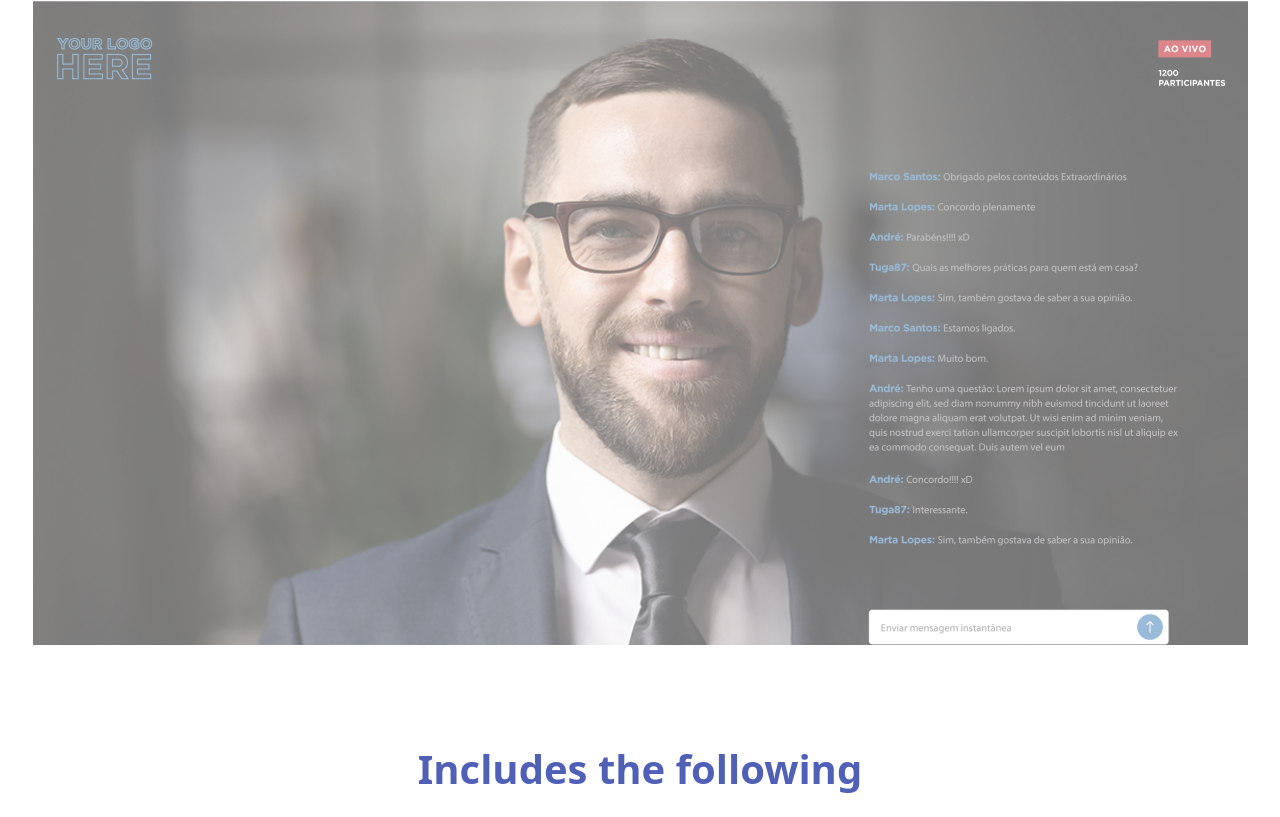
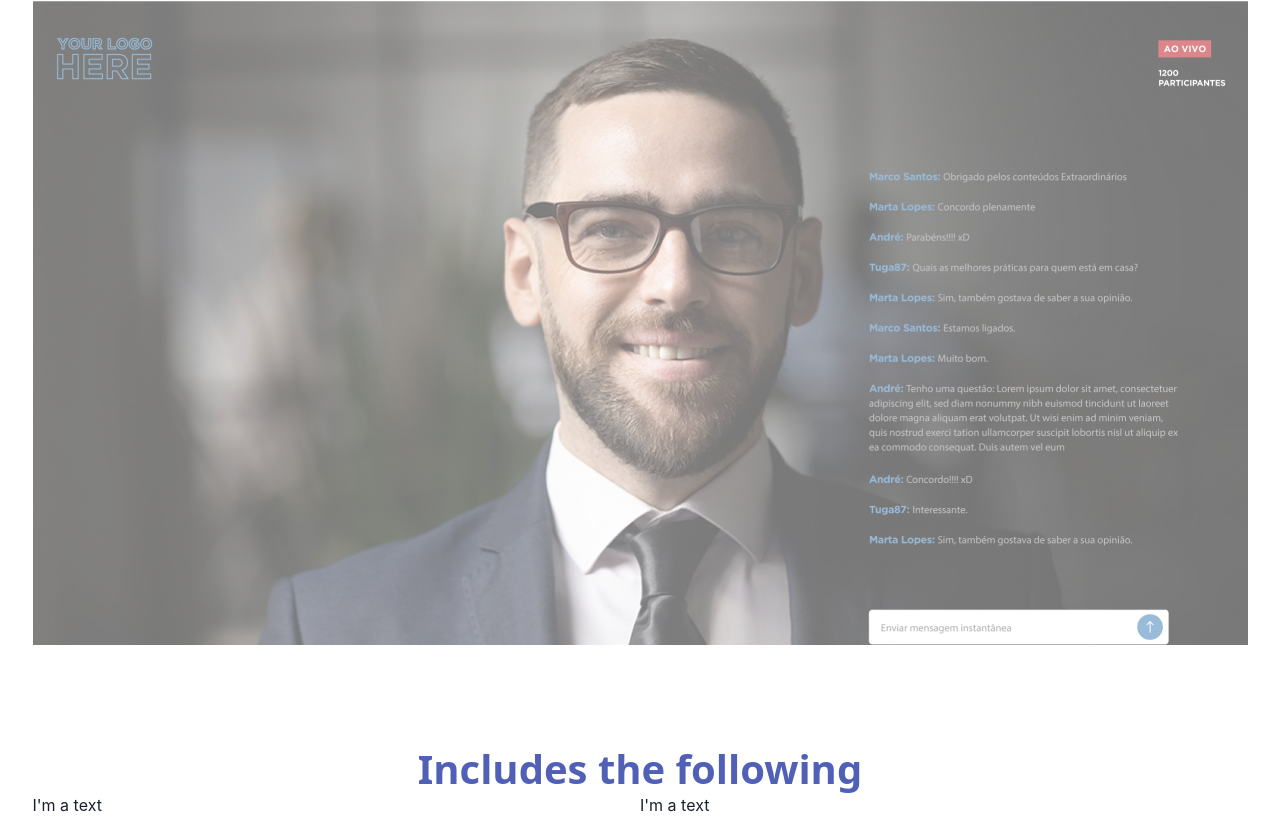
Before and after one commit to luciamvm/page_chakra_ui, a Next.js app: page / in a window 1280 px wide. Built offline with nearby package versions, Linux system fonts and the light colour scheme.

Commit message:
testing the grid

```diff
--- a/pages/index.js
+++ b/pages/index.js
@@ -1,4 +1,4 @@
-import { Box, BoxProps, Center, Flex, Heading, Spacer} from '@chakra-ui/layout';
+import { Box, BoxProps, Center, Flex, Grid, Heading, Spacer} from '@chakra-ui/layout';
 import { Image } from "@chakra-ui/react";
 
 
@@ -10,7 +10,19 @@ export default function Home() {
       <Image src='/firstImage.jpg' alt="Header Image" width="1215" height="645" opacity="0.53"/>
       <Box>
         <Heading mt={100} align="center" fontSize="40" fontFamily="SegoeUi, Segoe UI" color="#4f60b6">Includes the following</Heading>
+        <Grid templateColumns="repeat(2, 1fr)">
+          <Box w="50%" text="i'm a text">
+            <text>I'm a text</text>
+          </Box>
+
+          <Box w="50%" text="i'm a text">
+            <text>I'm a text</text>
+          </Box>
+
+
+        </Grid>
       </Box>
+
     </Box>
 
   </Flex>
```
